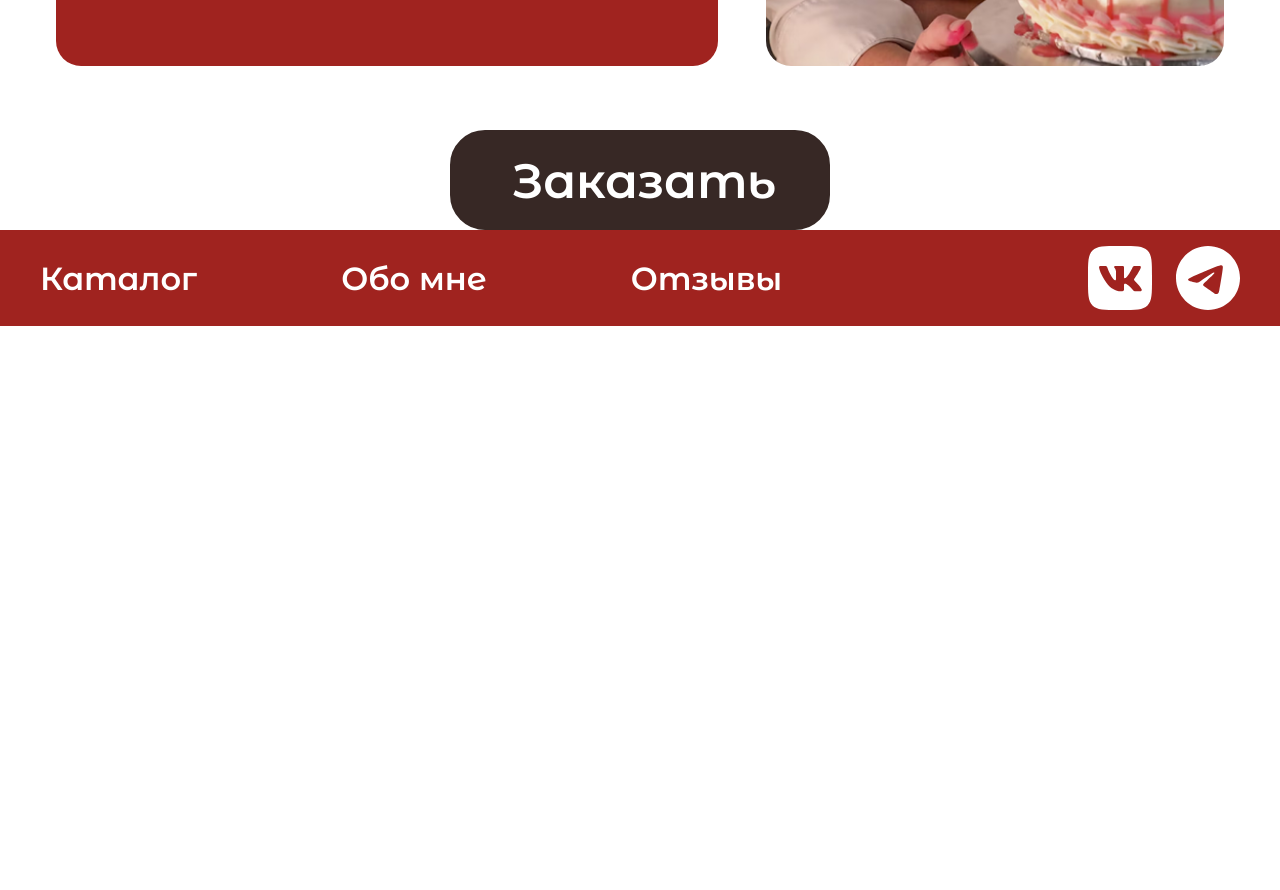
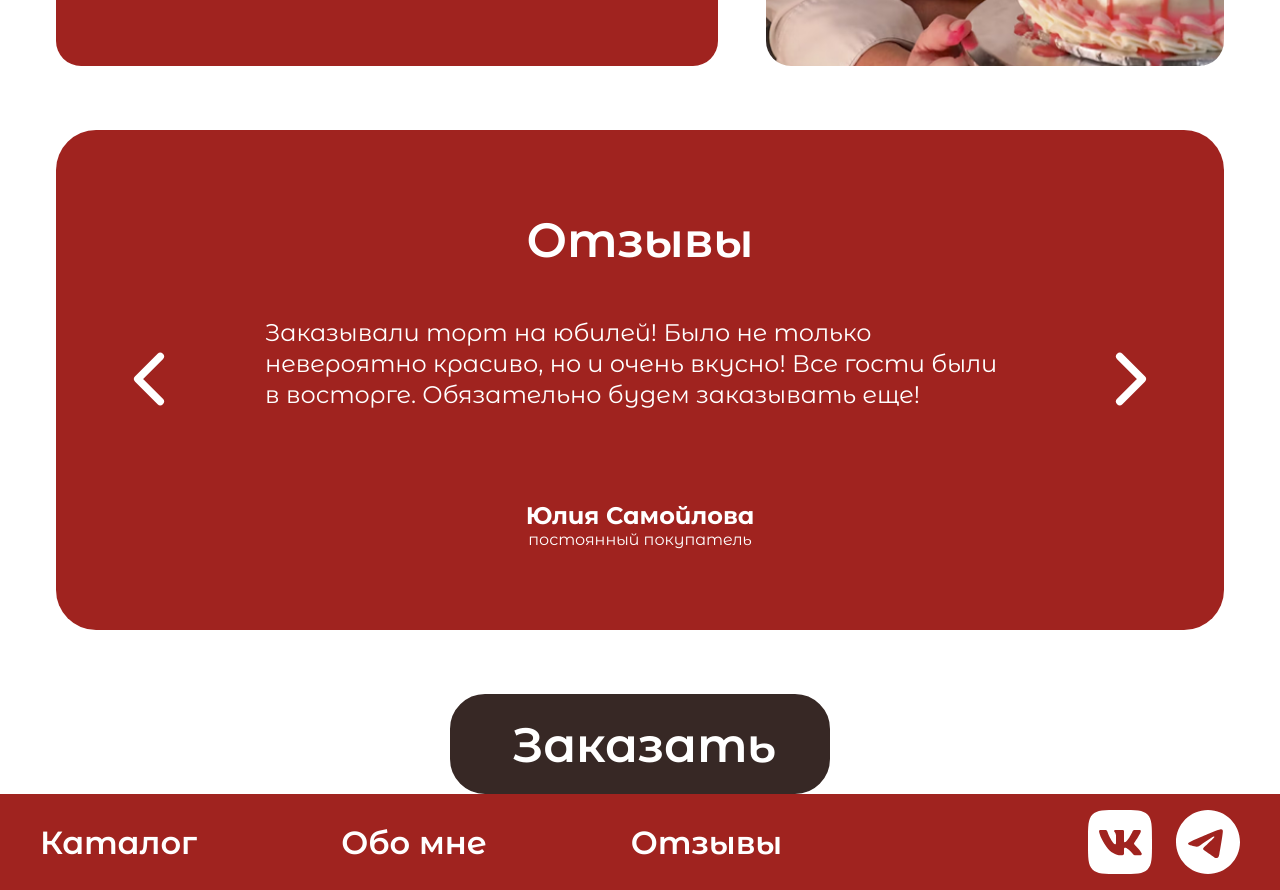
Before and after one commit to DeadDPie/landingGpo, a Next.js app: page / in a window 1280 px wide. Shown: the part 2820-3710 px from the top of the page. Before the commit the page ends 3146 px from the top, so only its background shows below. Built offline with nearby package versions, Linux system fonts and the light colour scheme.

Commit message:
add reviews block

```diff
--- a/src/app/page.tsx
+++ b/src/app/page.tsx
@@ -3,6 +3,7 @@ import Header from "@/components/Header/Header";
 import Order from "@/components/Order/Order";
 import Hero from "@/components/Hero/Hero";
 import Footer from "@/components/Footer/Footer";
+import Reviews from "@/components/Reviews/Reviews";
 import About from "@/components/About/About";
 
 export default function Home() {
@@ -13,6 +14,7 @@ export default function Home() {
         <Hero />
         <Catalog />
         <About/>
+        <Reviews/>
         <Order />
         <Footer/>
       </main>
--- /dev/null
+++ b/src/components/Reviews/Reviews.module.css
@@ -0,0 +1,65 @@
+.reviews {
+  max-width: 1200px;
+  margin: 0 auto;
+  padding: 0 16px;
+  margin-bottom: 4rem;
+}
+
+.container {
+  background-color: var(--color-blocks);
+  border-radius: 40px;
+  padding: 4rem 2rem;
+  display: flex;
+  align-items: center;
+  justify-content: space-between;
+  min-height: 500px;
+  height: 500px;
+}
+
+.content {
+  flex: 1;
+  text-align: center;
+  max-width: 750px;
+  margin: 0 auto;
+}
+
+.title {
+  margin-bottom: 48px;
+  color: var(--color-text-white);
+}
+
+.text {
+  font-size: 24px;
+  line-height: 1.3;
+  font-weight: 400;
+  color: var(--color-text-white);
+  margin-bottom: 4rem;
+  text-align: left;
+
+  min-height: 120px;
+  max-height: 120px;
+  overflow-y: auto;
+
+}
+
+.author {
+  display: flex;
+  flex-direction: column;
+  align-items: center;
+
+}
+
+.author_name, .author_role {
+  width: fit-content;
+  color: var(--color-text-white);
+  text-align: left;
+}
+
+.arrow {
+  background: transparent;
+  border: none;
+  color: var(--color-text-white);
+  cursor: pointer;
+  padding: 1rem;
+
+}
--- /dev/null
+++ b/src/components/Reviews/Reviews.tsx
@@ -0,0 +1,53 @@
+"use client";
+import { useState } from "react";
+import Typography from "@/ui/Typography/Typography";
+import { reviewsData } from "@/constants/data";
+import styles from "./Reviews.module.css";
+import { IconChevronLeft, IconChevronRight } from "@tabler/icons-react";
+
+export default function Reviews() {
+  const { title, reviews } = reviewsData;
+  const [currentIndex, setCurrentIndex] = useState(0);
+  const currentReview = reviews[currentIndex];
+
+  const nextReview = () => {
+    setCurrentIndex((prev) => (prev + 1) % reviews.length);
+  };
+
+  const prevReview = () => {
+    setCurrentIndex((prev) => (prev - 1 + reviews.length) % reviews.length);
+  };
+
+  return (
+    <section className={styles.reviews} id="reviews">
+      <div className={styles.container}>
+        <button className={styles.arrow} onClick={prevReview}>
+          <IconChevronLeft size={90} />
+        </button>
+
+        <div className={styles.content}>
+          <Typography variant="h1" as="h2" className={styles.title}>
+            {title}
+          </Typography>
+
+          <Typography variant="p1" as="p" className={styles.text}>
+            {currentReview.text}
+          </Typography>
+
+          <div className={styles.author}>
+            <Typography variant="h2" as="h3" className={styles.author_name}>
+              {currentReview.author}
+            </Typography>
+            <Typography variant="p2" as="p" className={styles.author_role}>
+              {currentReview.role}
+            </Typography>
+          </div>
+        </div>
+
+        <button className={styles.arrow} onClick={nextReview}>
+          <IconChevronRight size={90} />
+        </button>
+      </div>
+    </section>
+  );
+}
--- a/src/constants/data.ts
+++ b/src/constants/data.ts
@@ -103,3 +103,28 @@ export const socialLinks = [
     iconFooter: "/icons/telegram_footer.svg",
   },
 ];
+
+
+export const reviewsData = {
+  title: "Отзывы",
+  reviews: [
+    {
+      id: "1",
+      text: "Заказывали торт на юбилей! Было не только невероятно красиво, но и очень вкусно! Все гости были в восторге. Обязательно будем заказывать еще!",
+      author: "Юлия Самойлова",
+      role: "постоянный покупатель"
+    },
+    {
+      id: "2",
+      text: "Прекрасный торт на день рождения ребенка! Дизайн точно по картинке, вкус восхитительный. Доставили вовремя, все аккуратно упаковано.",
+      author: "Анна Петрова",
+      role: "клиент"
+    },
+    {
+      id: "3",
+      text: "Уже третий раз заказываю торты здесь! Качество всегда на высоте, цены адекватные. Рекомендую всем!",
+      author: "Мария Сидорова",
+      role: "постоянный клиент"
+    }
+  ]
+};
```
